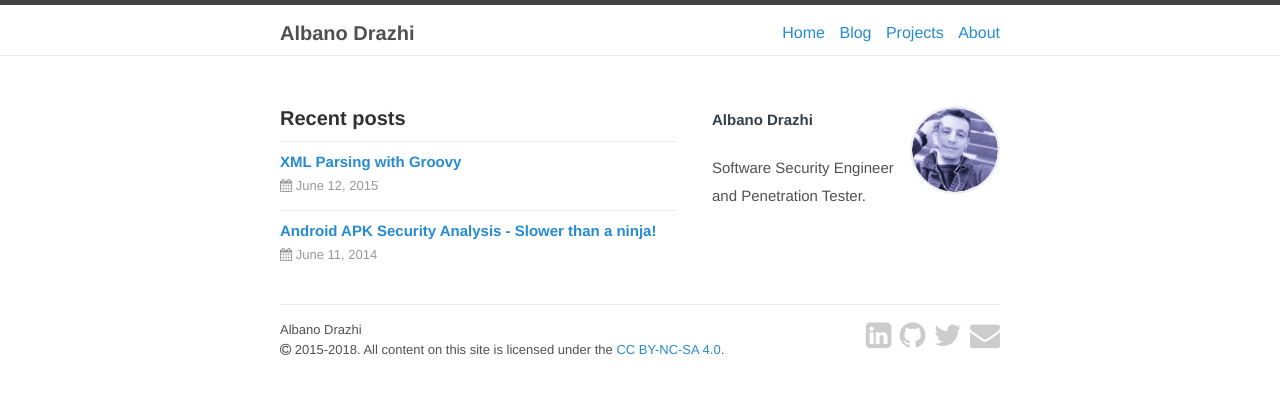
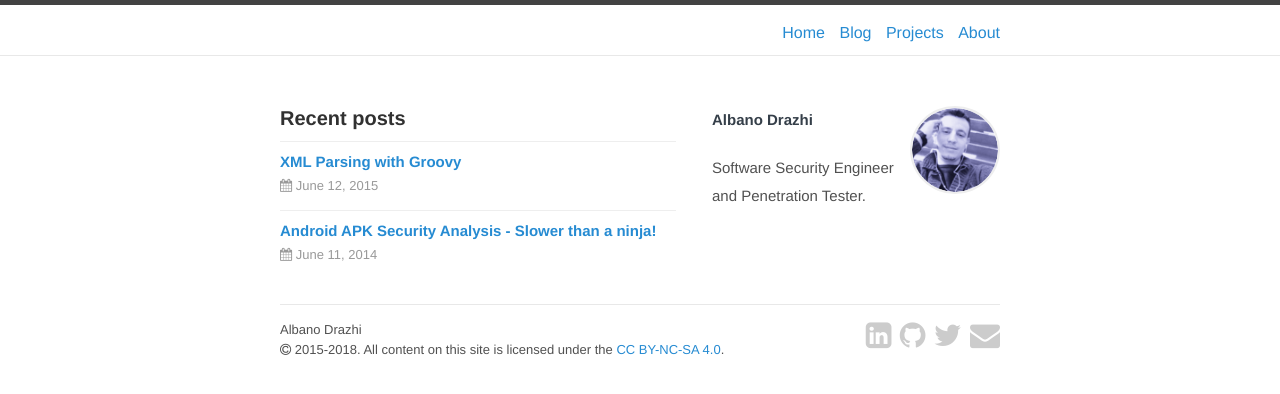
Before and after one commit to adrazhi/my-website, a Jekyll site: the page built from index.html, in a window 1280 px wide. Shown: the top 394 px of the page. Built offline with Jekyll 4.4.1, drawn with Linux system fonts in a browser that asks for light colours; Markdown is read by kramdown in place of the engine named in the settings.

Commit message:
Change settings

```diff
--- a/_includes/masthead.html
+++ b/_includes/masthead.html
@@ -6,9 +6,9 @@
             <a href="/projects/">Projects</a>
             <a href="/about/">About</a>
         </nav>
-        <h3 class="masthead-title">
-            <a href="" title="cd ~">{{ site.title }}</a>
-        </h3>
+        <!--<h3 class="masthead-title">-->
+            <!--<a href="" title="cd ~">{{ site.title }}</a>-->
+        <!--</h3>-->
 
     </div>
 </div>
```
